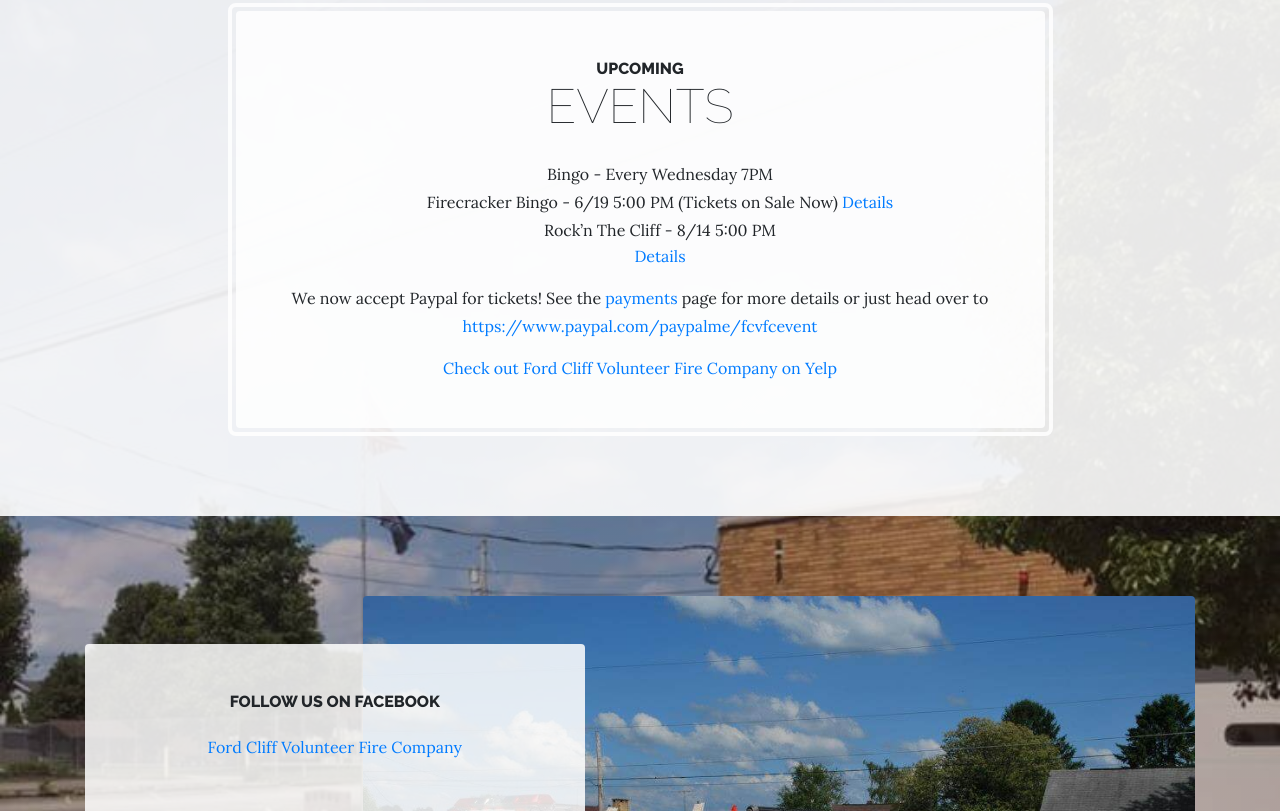
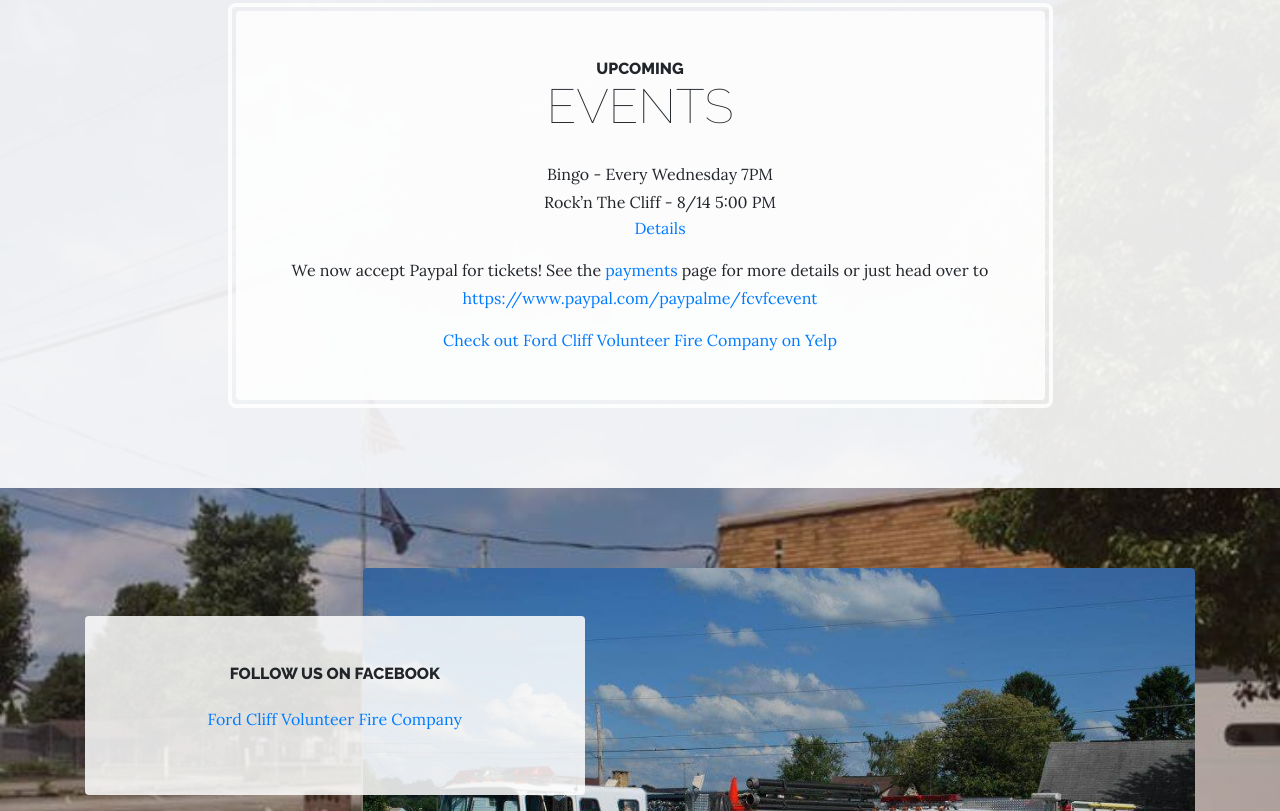
Before and after one commit to fordcliffvfc/fordcliffvfc, a website: page index.html in a window 1280 px wide. Shown: the part 1811-2622 px from the top of the page. Drawn offline with Linux system fonts and the light colour scheme.

Commit message:
Update index.html
Remove firecracker bingo

```diff
--- a/index.html
+++ b/index.html
@@ -161,7 +161,6 @@
                 <p class="mb-0">Bingo - Every Wednesday 7PM
               </li>
               <!-- <li><p class="mb-0">Lottery Raffle - 3/26 <a href="raffles.html">Details</a></p></li>-->
-              <li><p class="mb-0">Firecracker Bingo - 6/19 5:00 PM (Tickets on Sale Now) <a href="https://www.facebook.com/156442427722130/photos/a.642069962492705/4196905627009103/?type=3&theater">Details</a></p></li>
               <li><p class="mb-0">Rock’n The Cliff - 8/14 5:00 PM</p><a href="https://www.facebook.com/events/433609161181728/">Details</a></li>
             </ul>
 
```
